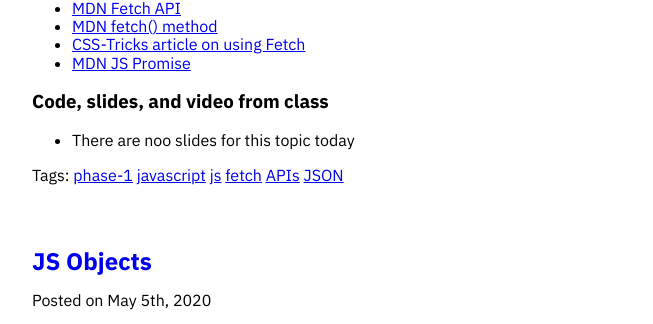
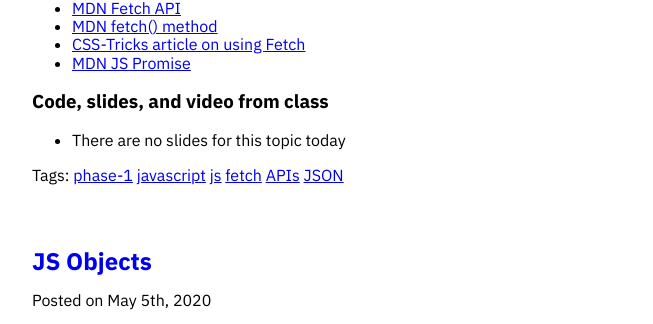
Before and after one commit to Momentum-Morehouse-2/Momentum-Morehouse-2.github.io, a Jekyll site: the page built from index.html, in a window 1280 px wide and 900 px high, scrolled down 445 px. Shown: the part 130-454 px from the top of the window, without its empty margins (112-765 px from the left). Built offline with Jekyll 4.4.1, drawn with Linux system fonts in a browser that asks for light colours; nearby versions of some CDN libraries; the list of posts is cut into pages by our own code.

Commit message:
Fix typo

```diff
--- a/_posts/2020-05-06-js-apis.md
+++ b/_posts/2020-05-06-js-apis.md
@@ -29,4 +29,4 @@ tags: phase-1 javascript js fetch APIs JSON
 
 ### Code, slides, and video from class
 
-- There are noo slides for this topic today
+- There are no slides for this topic today
```
